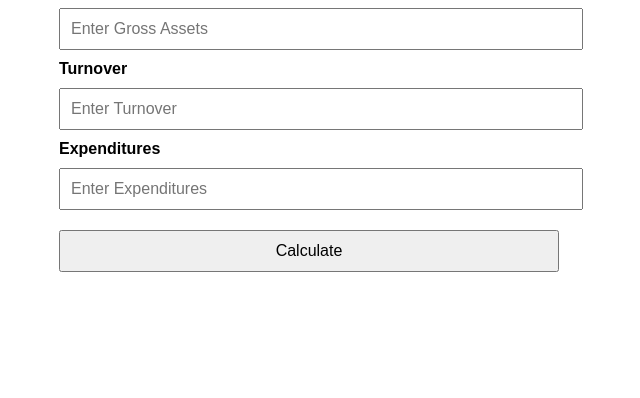
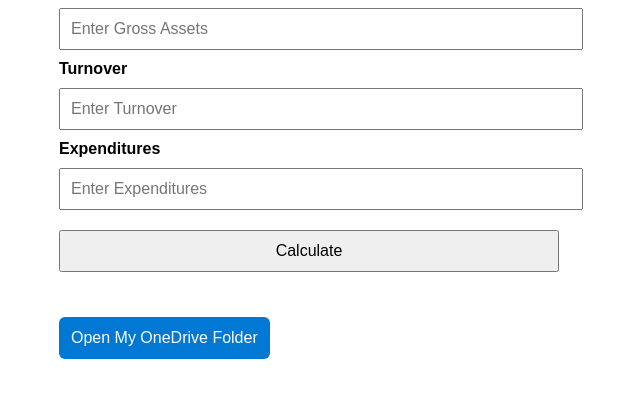
Before and after one commit to poonky/Audit, a plain HTML site: page index.html in a window 1280 px wide. Shown: the part 108-506 px from the top of the page, without its empty margins (331-971 px from the left). Drawn offline with Linux system fonts and the light colour scheme.

Commit message:
Update index.html

```diff
--- a/index.html
+++ b/index.html
@@ -9,6 +9,21 @@
     input, button { width: 100%; padding: 10px; margin: 10px 0; font-size: 16px; }
     label { font-weight: bold; }
     .result { font-size: 18px; margin-top: 15px; }
+    .onedrive-button {
+      display: inline-block;
+      background-color: #0078d4;
+      color: white;
+      text-decoration: none;
+      text-align: center;
+      padding: 12px;
+      margin-top: 20px;
+      border-radius: 6px;
+      font-size: 16px;
+      transition: background-color 0.3s;
+    }
+    .onedrive-button:hover {
+      background-color: #005a9e;
+    }
   </style>
 </head>
 <body>
@@ -28,6 +43,14 @@
   <div class="result" id="b7"></div>
   <div class="result" id="b8"></div>
   <div class="result" id="b10"></div>
+
+  <a
+    class="onedrive-button"
+    href="https://1drv.ms/f/c/450974e4b348a81c/EmW5kcqb6wZAo_2IOKFPZeoBSk_ics6BPSTcDgoYuNhABg"
+    target="_blank"
+  >
+    Open My OneDrive Folder
+  </a>
 
   <script>
     function calcFee(value) {
```
